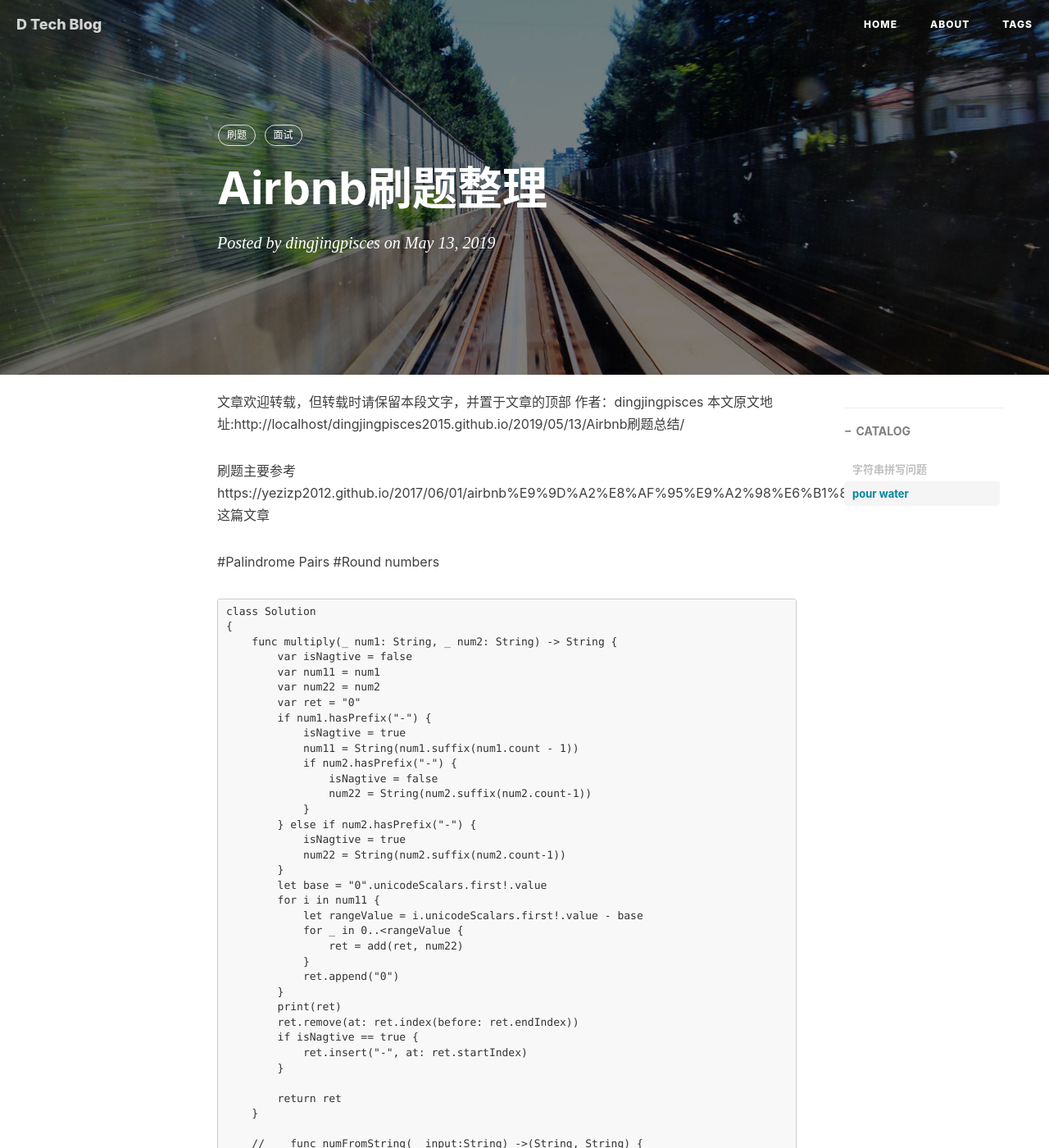
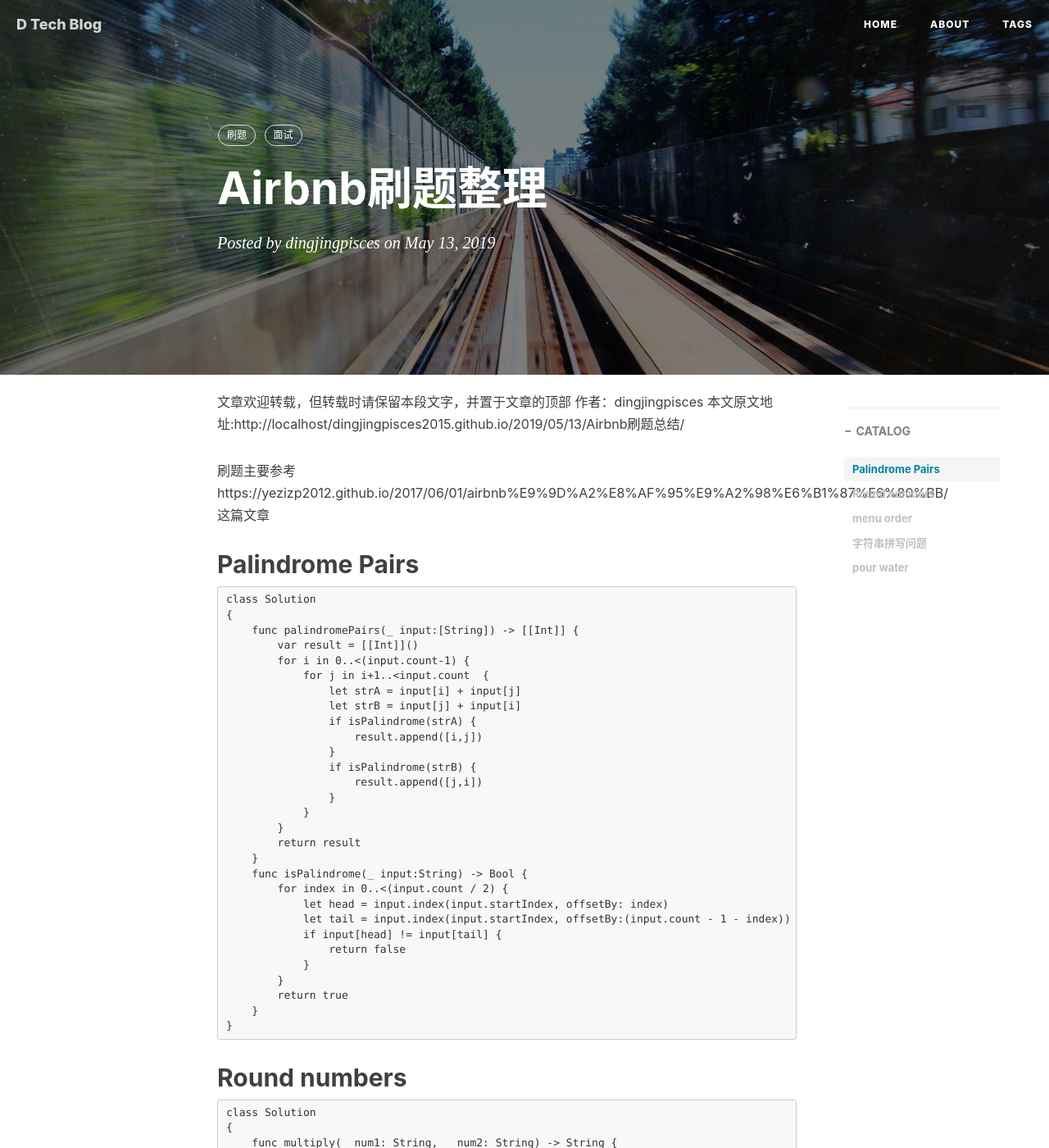
Before and after one commit to dingjingpisces2015/dingjingpisces2015.github.io, a Jekyll site: the page built from _posts/2019-05-16-Airbnb刷题总结.md, in a window 1280 px wide and 1400 px high. Shown: the whole window at 82% size. Built offline with Jekyll 4.4.1, drawn with Linux system fonts in a browser that asks for light colours; nearby versions of some CDN libraries; comment, search, counter and statistics services are not loaded; some of the changed text lies outside the part shown.

Commit message:
some problem

````diff
--- a/_posts/2019-05-16-Airbnb刷题总结.md
+++ b/_posts/2019-05-16-Airbnb刷题总结.md
@@ -14,8 +14,40 @@
 
 刷题主要参考https://yezizp2012.github.io/2017/06/01/airbnb%E9%9D%A2%E8%AF%95%E9%A2%98%E6%B1%87%E6%80%BB/这篇文章
 
-#Palindrome Pairs
-#Round numbers
+## Palindrome Pairs
+
+```
+class Solution
+{
+    func palindromePairs(_ input:[String]) -> [[Int]] {
+        var result = [[Int]]()
+        for i in 0..<(input.count-1) {
+            for j in i+1..<input.count  {
+                let strA = input[i] + input[j]
+                let strB = input[j] + input[i]
+                if isPalindrome(strA) {
+                    result.append([i,j])
+                }
+                if isPalindrome(strB) {
+                    result.append([j,i])
+                }
+            }
+        }
+        return result
+    }
+    func isPalindrome(_ input:String) -> Bool {
+        for index in 0..<(input.count / 2) {
+            let head = input.index(input.startIndex, offsetBy: index)
+            let tail = input.index(input.startIndex, offsetBy:(input.count - 1 - index))
+            if input[head] != input[tail] {
+                return false
+            }
+        }
+        return true
+    }
+}
+```
+## Round numbers
 ```
 class Solution
 {
@@ -104,6 +136,37 @@
     }
 }
 
+```
+
+## menu order
+
+```
+class Solution {
+    var solution:[[Int]] = [[Int]]()
+    func combinationSum2(_ candidates: [Int], _ target: Int) -> [[Int]] {
+         var sortedMenu = candidates
+        sortedMenu.sort()
+        search(sortedMenu, sortedMenu.count, target, 0, [Int](),0)
+        return solution
+    }
+    func search(_ menu:[Int],_ count:Int, _ target:Int, _ current:Int, _ list:[Int], _ currentIndex:Int) {
+        if current == target {
+            solution.append(list)
+            return
+        }
+        var currentList = list
+        for i in currentIndex..<count {
+            if i > currentIndex && menu[i-1] == menu[i] {
+                continue
+            }
+            if current + menu[i] <= target {
+                currentList.append(menu[i])
+                search(menu, count, target, current+menu[i], currentList, i+1)
+                currentList.removeLast()
+            }
+        }
+    }
+}
 ```
 
 ## 字符串拼写问题
````
